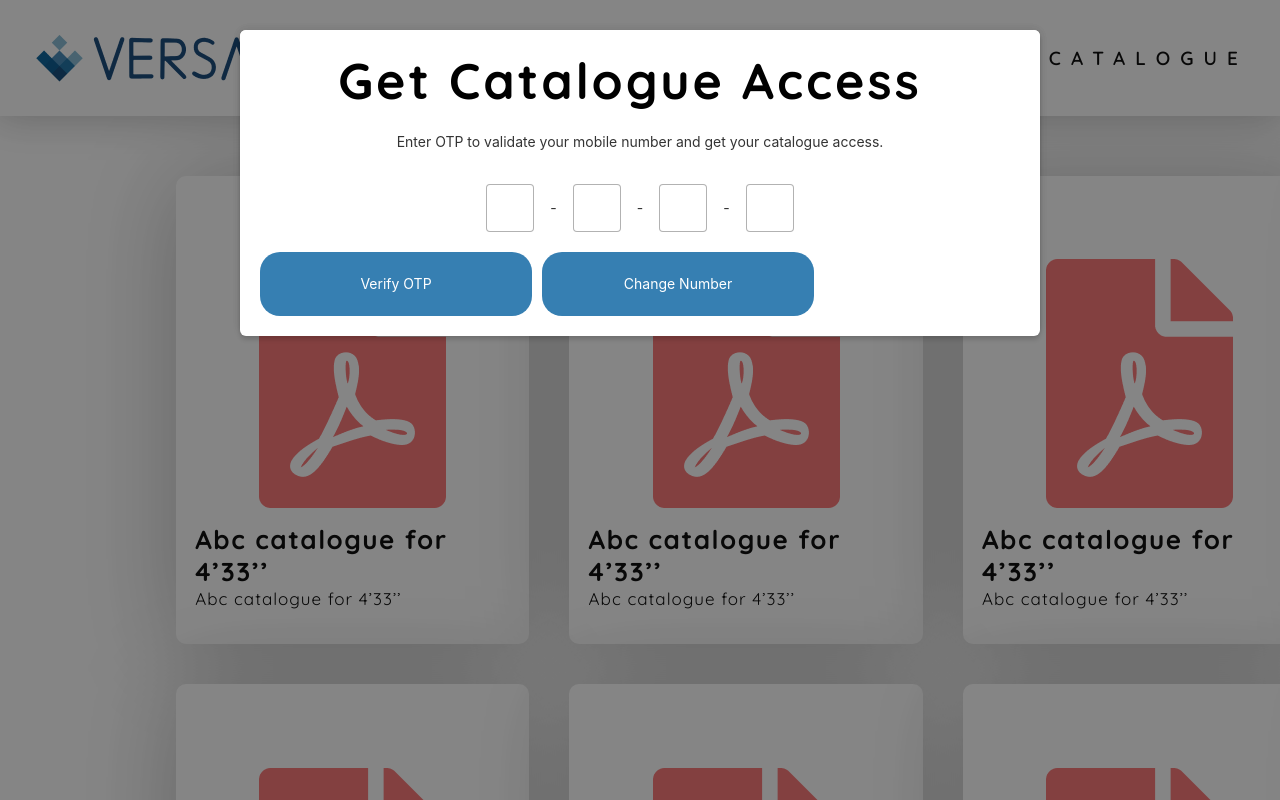
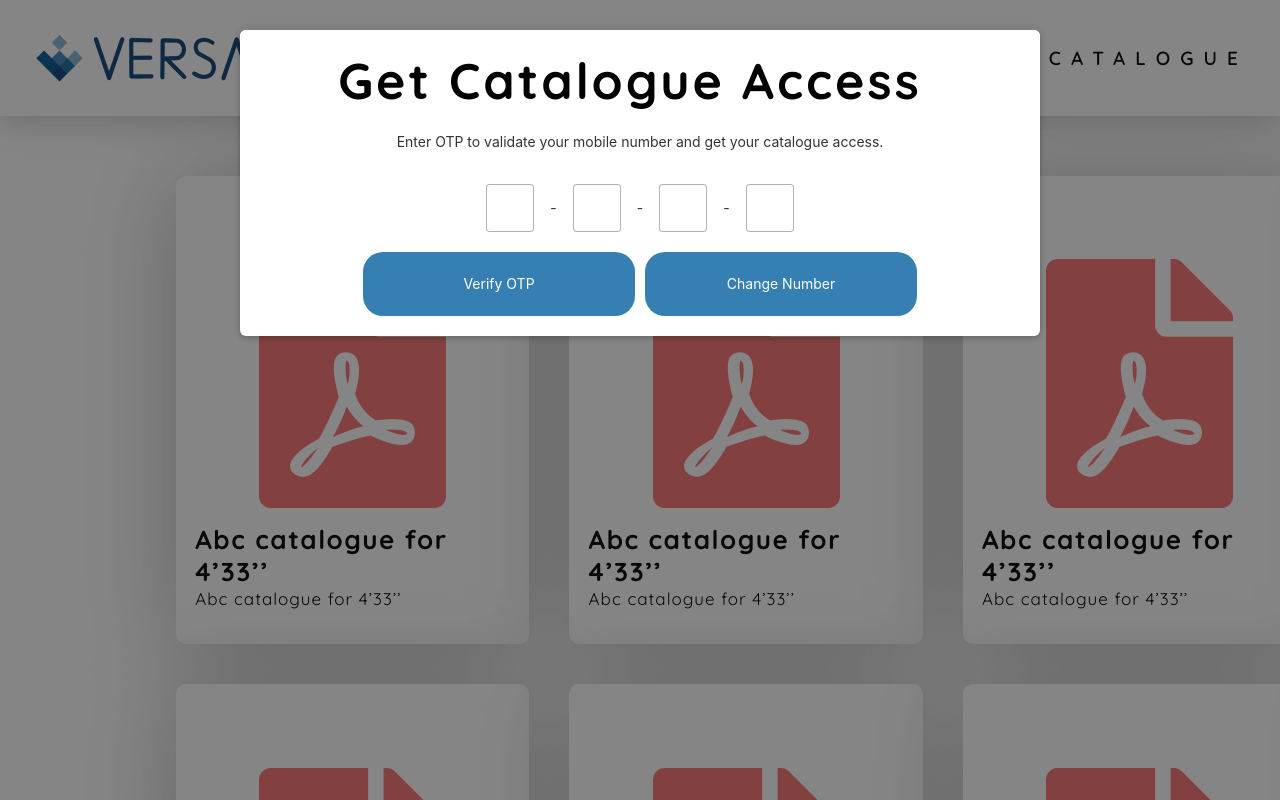
Before and after one commit to Neverm1ndEZ/versatile-project, a React (Vite) app: page /catalogue in a window 1280 px wide. Both pictures are taken after a click on the button "Get OTP". Shown: the top 800 px of the page. Built offline with nearby package versions, Linux system fonts and the light colour scheme.

Commit message:
minor-styling-changes

```diff
--- a/src/components/NavForCatalogue.jsx
+++ b/src/components/NavForCatalogue.jsx
@@ -67,7 +67,13 @@ const NavForCatalogue = () => {
 								/>
 							</div>
 						</Modal.Body>
-						<Modal.Footer style={{ display: "flex", textAlign: "center" }}>
+						<Modal.Footer
+							style={{
+								display: "flex",
+								justifyContent: "center",
+								textAlign: "center",
+							}}
+						>
 							<Button onClick={handleClose} style={BTN_STYLES}>
 								Verify OTP
 							</Button>
```
